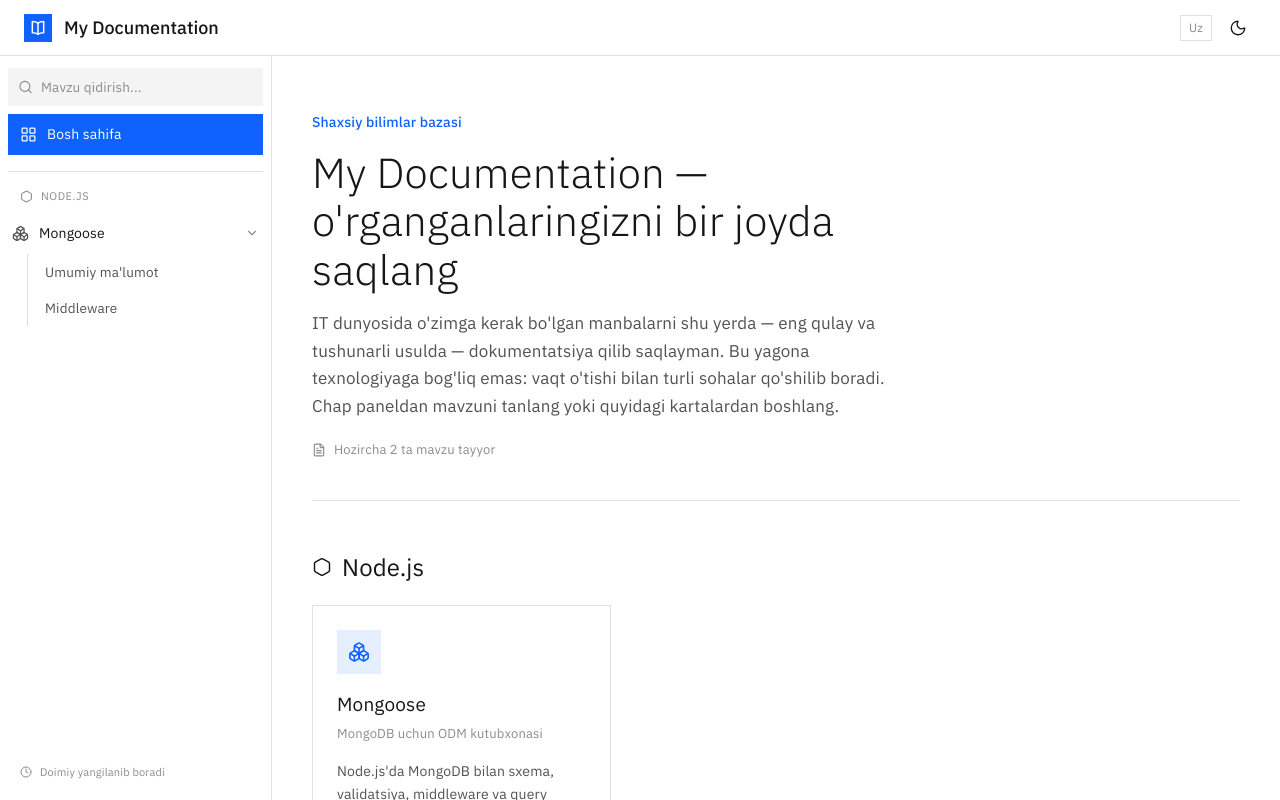
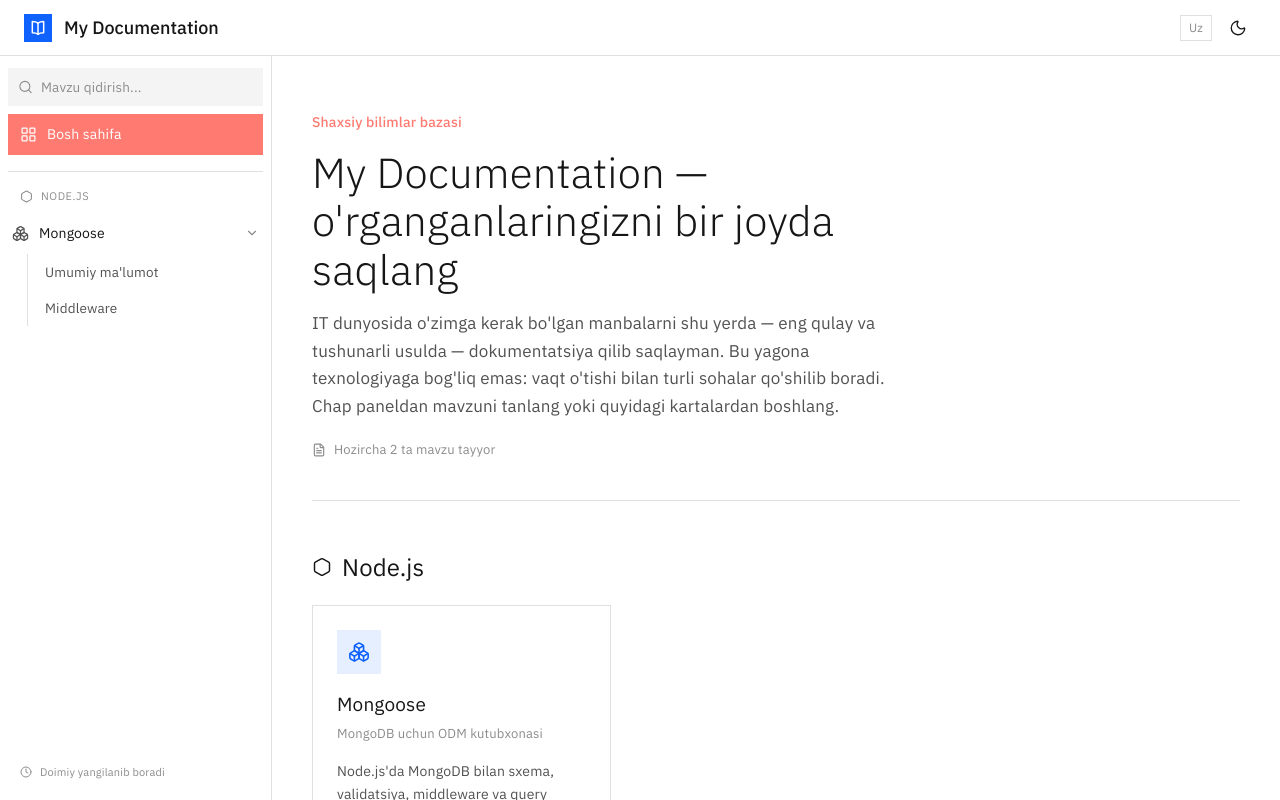
Before and after one commit to rakhimov-web/documentation, a React (Vite) app: page / in a window 1280 px wide. Shown: the top 800 px of the page. Built offline with nearby package versions, Linux system fonts and the light colour scheme.

Commit message:
Update index.css

```diff
--- a/src/index.css
+++ b/src/index.css
@@ -4,7 +4,7 @@
   --font-sans: "IBM Plex Sans", "Helvetica Neue", Arial, sans-serif;
   --font-mono: "IBM Plex Mono", ui-monospace, SFMono-Regular, Menlo, monospace;
 
-  --color-primary: #0f62fe;
+  --color-primary: #ff7b72;
   --color-on-primary: #ffffff;
   --color-primary-hover: #0050e6;
   --color-blue-60: #0043ce;
```
